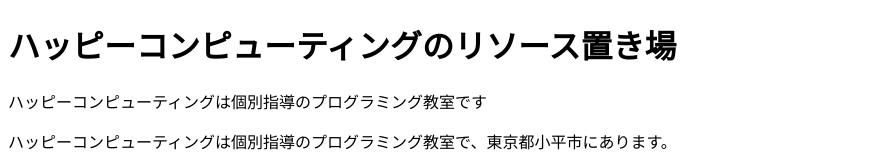
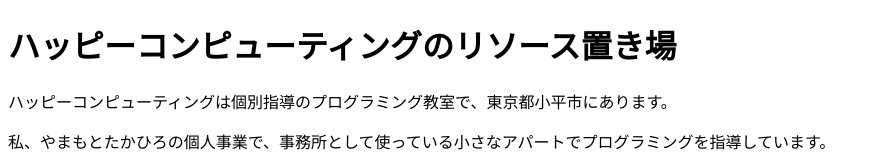
Before and after one commit to happycomputing-jp/happycomputing-jp, a plain HTML site: page index.html in a window 1280 px wide. Shown: the top 166 px of the page, without its empty margins (0-880 px from the left). Drawn offline with Linux system fonts and the light colour scheme.

Commit message:
Update index.html

```diff
--- a/index.html
+++ b/index.html
@@ -9,7 +9,6 @@
   <div class="header"></div>
   <div class="main">
     <h1>ハッピーコンピューティングのリソース置き場</h1>
-    <p>ハッピーコンピューティングは個別指導のプログラミング教室です</p>
     <p>ハッピーコンピューティングは個別指導のプログラミング教室で、東京都小平市にあります。</p>
     <p>私、やまもとたかひろの個人事業で、事務所として使っている小さなアパートでプログラミングを指導しています。</p>
     <p>詳しくは下記のウェブサイトをご覧ください。</p>
@@ -17,7 +16,6 @@
     <p>このリポジトリはハッピーコンピューティングの活動で使うリソース置き場のようなものです。</p>
     <p>主に画像などをアップロードして、Small Basicのオンラインエディタでプログラミングする時などに活用します。</p>
   </div>
-  <div class="footer">
-  </div>
+  <div class="footer"></div>
 </body>
 </html>
```
